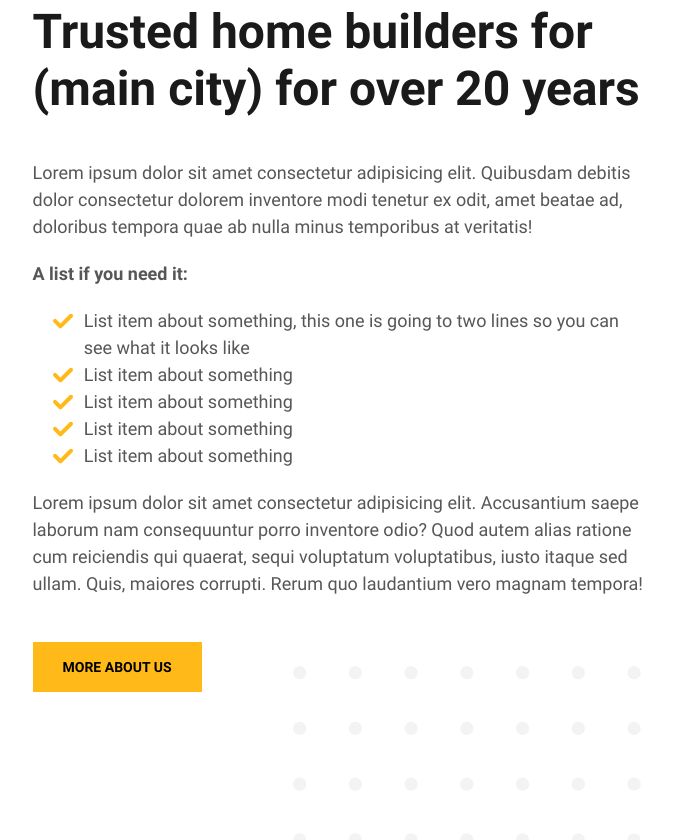
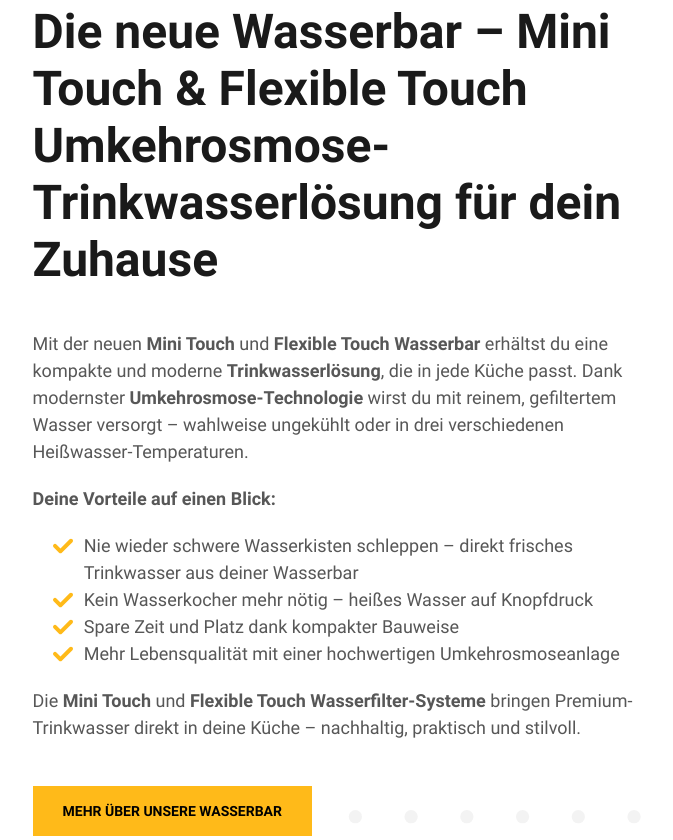
Before and after one commit to AleoParta/aleoparta.github.io, a plain HTML site: page index.html in a window 1280 px wide. Shown: the part 2152-2992 px from the top of the page, without its empty margins (302-975 px from the left). Drawn offline with Linux system fonts and the light colour scheme.

Commit message:
New Image

```diff
--- a/index.html
+++ b/index.html
@@ -163,43 +163,45 @@
         <section id="sidebyside" class="sidebyside">
             <div class="container">
                 <div class="content">
-                    <h2 class="title">Trusted home builders for (main city) for over 20 years</h2>
+                    <h2 class="title">Die neue Wasserbar – Mini Touch & Flexible Touch<br>Umkehrosmose-Trinkwasserlösung für dein Zuhause</h2>
                     <p>
-                         Lorem ipsum dolor sit amet consectetur adipisicing elit. Quibusdam debitis dolor consectetur dolorem inventore modi tenetur ex odit, amet beatae ad, doloribus tempora quae ab nulla minus temporibus at veritatis!
+    Mit der neuen <strong>Mini Touch</strong> und <strong>Flexible Touch Wasserbar</strong> erhältst du eine
+    kompakte und moderne <strong>Trinkwasserlösung</strong>, die in jede Küche passt.
+    Dank modernster <strong>Umkehrosmose-Technologie</strong> wirst du mit reinem,
+    gefiltertem Wasser versorgt – wahlweise ungekühlt oder in drei verschiedenen Heißwasser-Temperaturen.
 </p>
 <p>
-                         <strong>A list if you need it:</strong>
+    <strong>Deine Vorteile auf einen Blick:</strong>
 </p>
 <ul>
     <li>
         <img aria-hidden="true" loading="lazy" decoding="async" src="/images/check.svg" alt="check mark" width="20" height="20">
-                            <span>List item about something, this one is going to two lines so you can see what it looks like</span>
+        <span>Nie wieder schwere Wasserkisten schleppen – direkt frisches Trinkwasser aus deiner Wasserbar</span>
     </li>
     <li>
         <img aria-hidden="true" loading="lazy" decoding="async" src="/images/check.svg" alt="check mark" width="20" height="20">
-                            <span>List item about something</span>
+        <span>Kein Wasserkocher mehr nötig – heißes Wasser auf Knopfdruck</span>
     </li>
     <li>
         <img aria-hidden="true" loading="lazy" decoding="async" src="/images/check.svg" alt="check mark" width="20" height="20">
-                            <span>List item about something</span>
+        <span>Spare Zeit und Platz dank kompakter Bauweise</span>
     </li>
     <li>
         <img aria-hidden="true" loading="lazy" decoding="async" src="/images/check.svg" alt="check mark" width="20" height="20">
-                            <span>List item about something</span>
-                        </li>
-                        <li>
-                            <img aria-hidden="true" loading="lazy" decoding="async" src="/images/check.svg" alt="check mark" width="20" height="20">
-                            <span>List item about something</span>
+        <span>Mehr Lebensqualität mit einer hochwertigen Umkehrosmoseanlage</span>
     </li>
 </ul>
 <p>
-                         Lorem ipsum dolor sit amet consectetur adipisicing elit. Accusantium saepe laborum nam consequuntur porro inventore odio? Quod autem alias ratione cum reiciendis qui quaerat, sequi voluptatum voluptatibus, iusto itaque sed ullam. Quis, maiores corrupti. Rerum quo laudantium vero magnam tempora!
+    Die <strong>Mini Touch</strong> und <strong>Flexible Touch Wasserfilter-Systeme</strong>
+    bringen Premium-Trinkwasser direkt in deine Küche – nachhaltig, praktisch und stilvoll.
 </p>
-                     <a class="button-solid" href="/about.html">More About Us</a>
+<a class="button-solid" href="/about.html">Mehr über unsere Wasserbar</a>
+
+
                 </div>
                 <picture class="image-box">
-                     <source media="(max-width: 600px)" srcset="/images/cabinets2-m.jpg">
-                     <source media="(min-width: 601px)" srcset="/images/cabinets2.jpg">
+                     <source media="(max-width: 600px)" srcset="/images/new-mini-touch.jpg">
+                     <source media="(min-width: 601px)" srcset="/images/new-mini-touch.jpg">
                      <img aria-hidden="true" loading="lazy" decoding="async" src="/images/cabinets2.jpg" alt="cabinets" width="400" height="662">
                  </picture>
             </div>
```
Also changed, not shown: images/new-mini-touch.jpg (added). Lines whose indentation alone changed are shown as unchanged.
